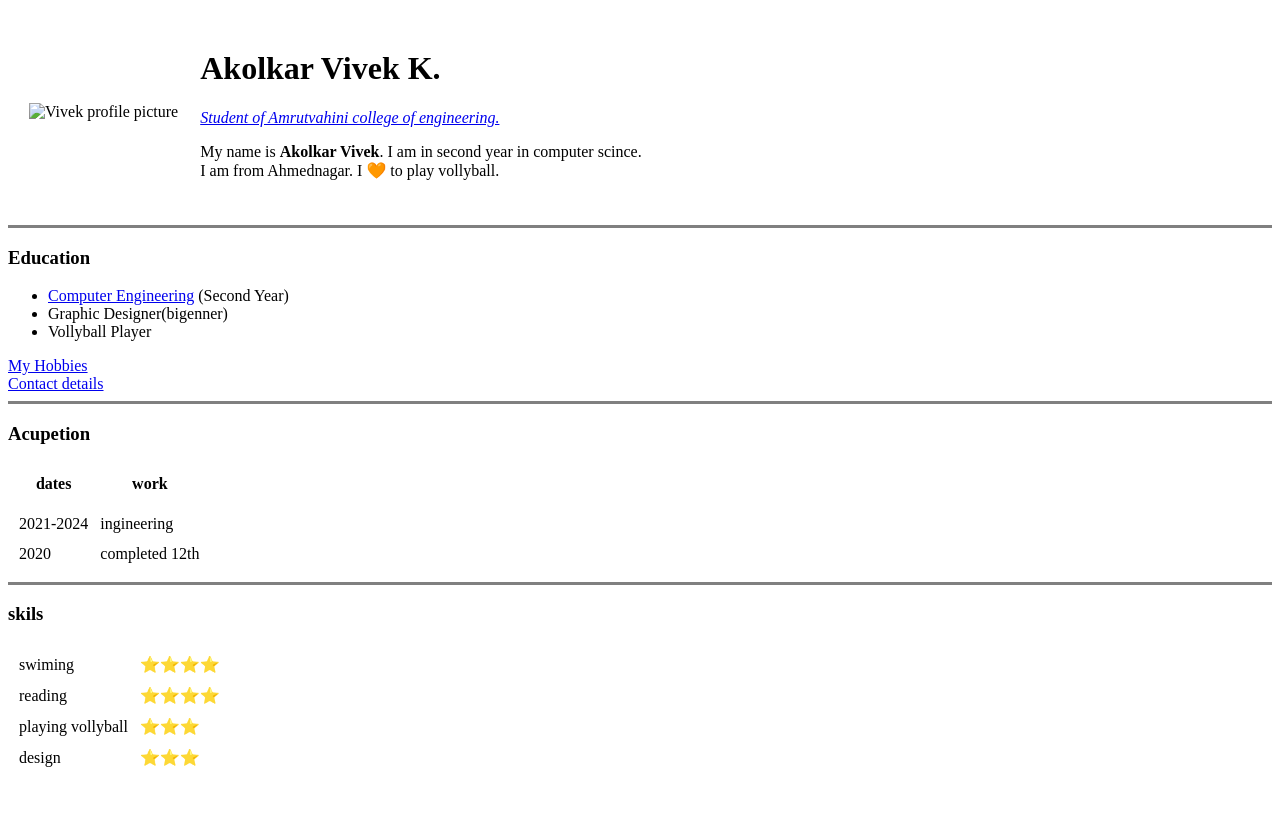
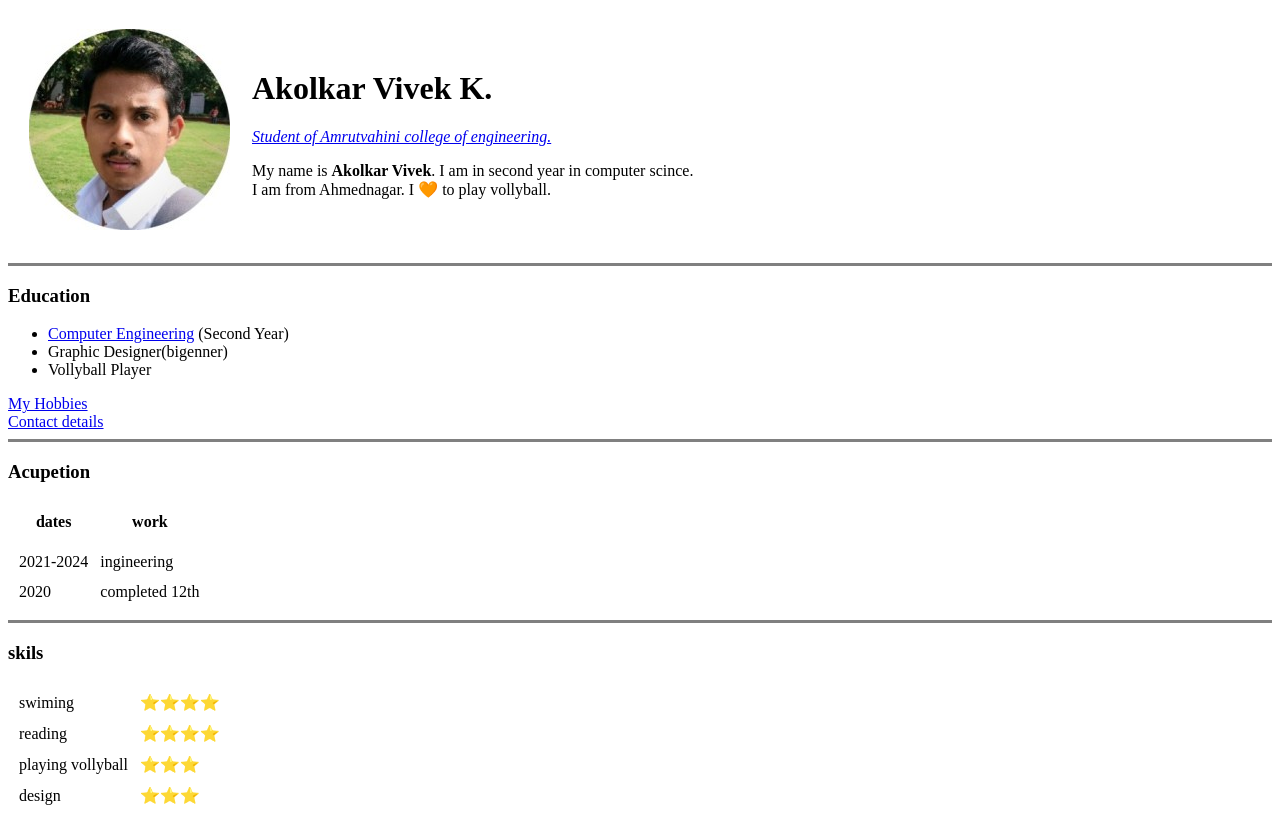
Before and after one commit to vivekakolkar/cv, a plain HTML site: page index.html in a window 1280 px wide. Before the commit the page ends 800 px from the top, so only its background shows below. Drawn offline with Linux system fonts and the light colour scheme.

Commit message:
Update index.html

```diff
--- a/index.html
+++ b/index.html
@@ -9,7 +9,7 @@
 <body>
   <table cellspacing="20" >
     <tr>
-      <td> <img src="images/Vivek (1).jpg" alt="Vivek profile picture"></td>
+      <td> <img src="Vivek (1).jpg" alt="Vivek profile picture"></td>
       <td>  <h1> Akolkar Vivek K.</h1>
         <p><em><a href="https://www.avcoe.org/">Student of Amrutvahini college of engineering.</a></em></p>
         <p>My name is <strong>Akolkar Vivek</strong>.
```
